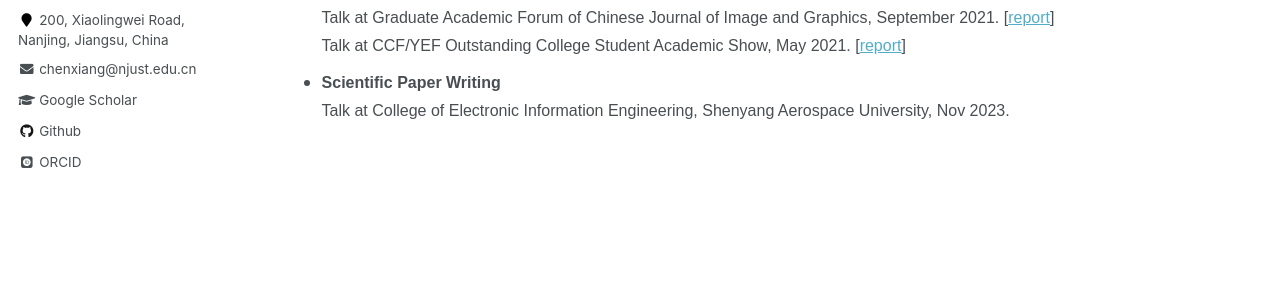
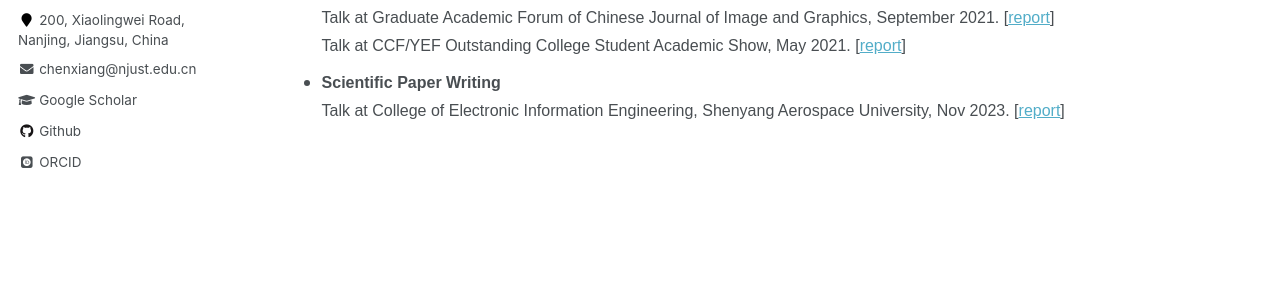
Before and after one commit to cschenxiang/cschenxiang.github.io, a Jekyll site: the page built from _pages/talks.html, in a window 1280 px wide. Shown: the part 431-725 px from the top of the page. Built offline with Jekyll 4.4.1, drawn with Linux system fonts in a browser that asks for light colours; some web fonts are replaced.

Commit message:
Update talks.html

```diff
--- a/_pages/talks.html
+++ b/_pages/talks.html
@@ -28,7 +28,7 @@ Talk at CCF/YEF Outstanding College Student Academic Show, May 2021. [<a href="h
 
 <li> <p style="margin-left: 0px; line-height: 150%; margin-top: 0px; margin-bottom: 0px;"><font face="Arial" size="3"><meta charset="utf-8">
 <strong> Scientific Paper Writing </strong> <br>
-Talk at College of Electronic Information Engineering, Shenyang Aerospace University, Nov 2023. <br>
+Talk at College of Electronic Information Engineering, Shenyang Aerospace University, Nov 2023. [<a href="https://mp.weixin.qq.com/s/WsuXf3KF4Ia6EH9LtbKlvQ" target="_blank">report</a>]<br>
 </font> </p> </li>
 
 </ul>
```
